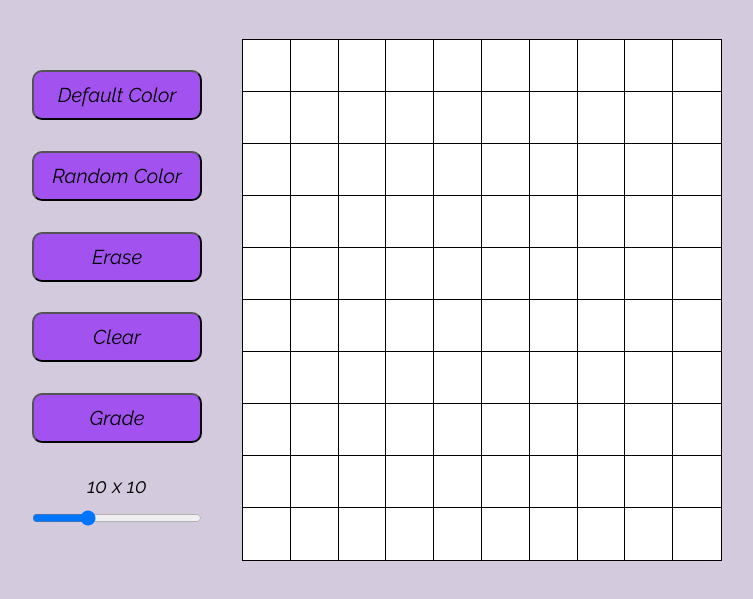
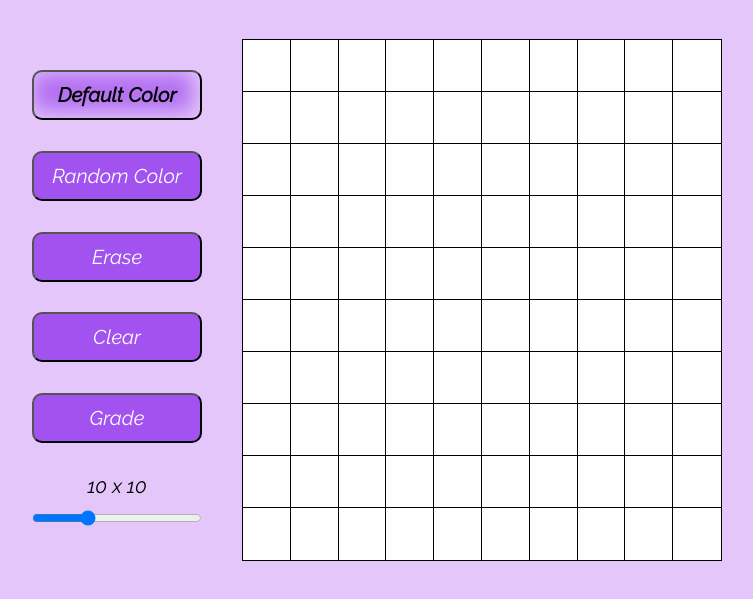
Before and after one commit to TdB27/etch-a-sketch, a plain HTML site: page index.html in a window 1280 px wide. Shown: the part 173-772 px from the top of the page, without its empty margins (264-1017 px from the left). Drawn offline with Linux system fonts and the light colour scheme.

Commit message:
modo ativo no button do nav

```diff
--- a/index.html
+++ b/index.html
@@ -18,7 +18,7 @@
             <div class="main-center">
                 <aside>
                     <nav class="navigation">
-                        <button class="navigation__default">default color</button>
+                        <button class="navigation__default active">default color</button>
                         <button class="navigation__colors-random">random color</button>
                         <button class="navigation__erase">erase</button>
                         <button class="navigation__clear">clear</button>
@@ -139,5 +139,6 @@
         </main>
     </div>
     <footer></footer>
+    <script src="./src/scripts/script.js"></script>
 </body>
 </html>
--- a/src/styles/_global.scss
+++ b/src/styles/_global.scss
@@ -20,10 +20,12 @@ h1 {
 
 button {
     font-family: $raleway;
+    font-weight: 400;
     font-size: 20px;
     width: 170px;
     height: 50px;
     text-transform: capitalize;
+    color: #fff;
     background-color: $violet;
     border-radius: 10px;
     cursor: pointer;
--- a/src/styles/_navigation.scss
+++ b/src/styles/_navigation.scss
@@ -21,3 +21,10 @@
     width: 100%;
     cursor: pointer;
 }
+
+.active {
+    box-shadow: inset -4px -3px 20px 3px  $violet-light;
+    background-color: $violet-button;
+    color: #000;
+    font-weight: 600;
+}
--- a/src/styles/_variables.scss
+++ b/src/styles/_variables.scss
@@ -6,5 +6,6 @@ $mobile : 1200px;
 $raleway: 'Raleway', sans-serif;
 
 //colors
-$violet: hsl(270, 83%, 63%);
-$violet-light: hsl(268, 22%, 83%);
+$violet: #a152ef;
+$violet-light: #e4c6fb;
+$violet-button: #b470f2;
```
Also changed, not shown: style.css.
